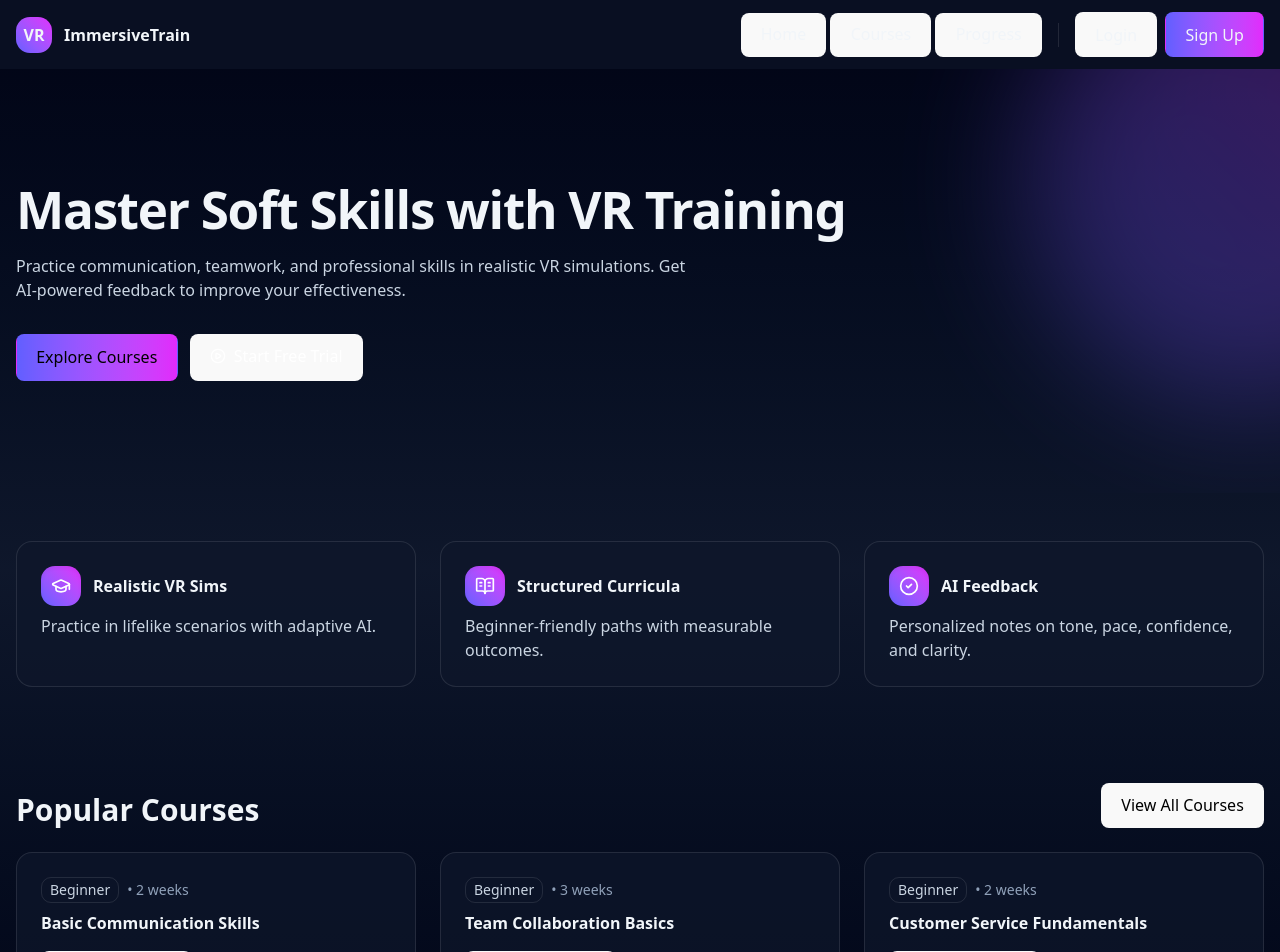
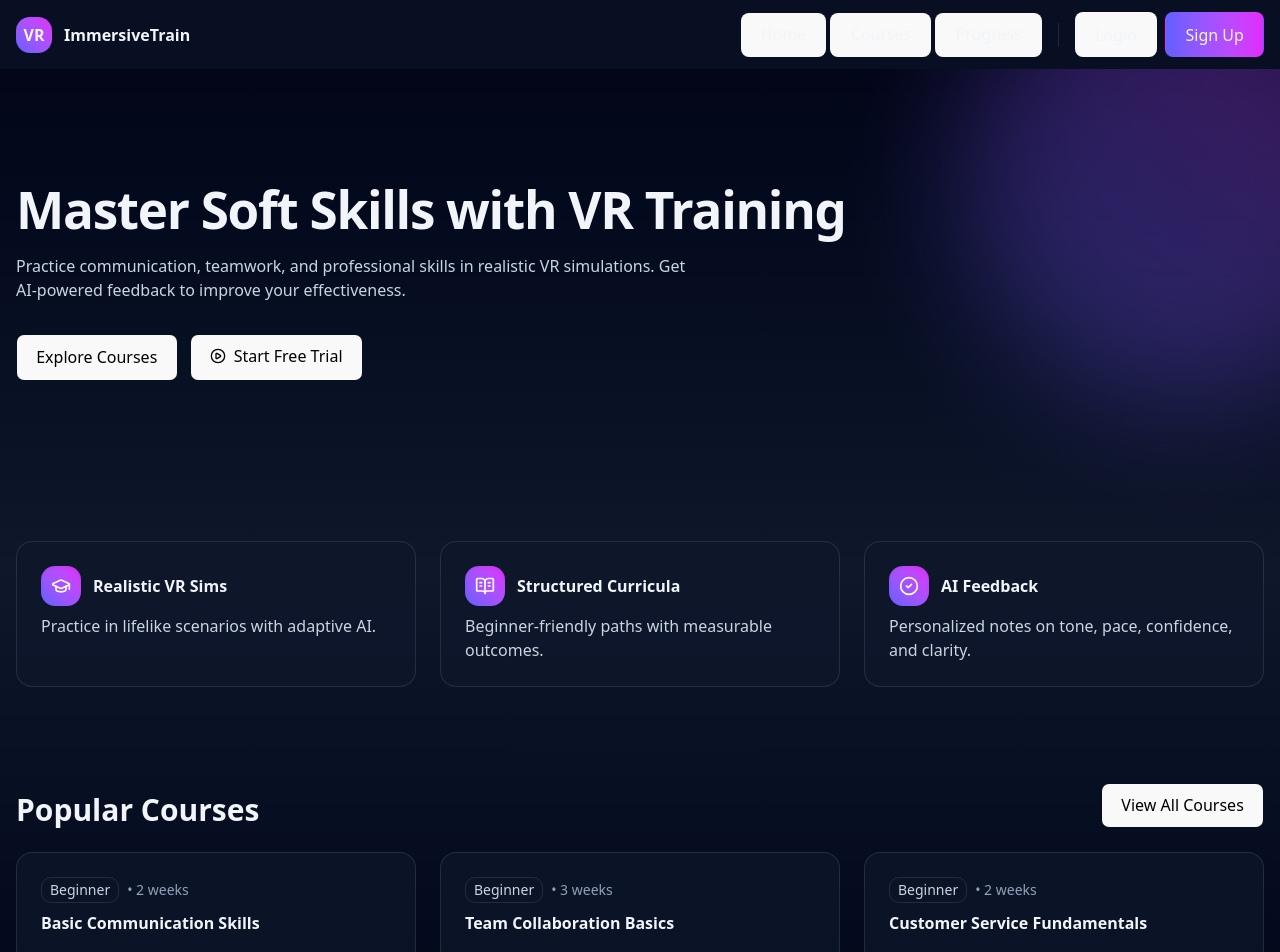
Before and after one commit to mugilmalathi/skillspherse, a React (Vite) app: page / in a window 1280 px wide. Shown: the top 952 px of the page. Built offline with nearby package versions, Linux system fonts and the light colour scheme.

Commit message:
Fix homepage whitespace and update button styles

```diff
--- a/src/components/atom/button/button.tsx
+++ b/src/components/atom/button/button.tsx
@@ -15,11 +15,11 @@ export default function Button({
 
   const variants: Record<NonNullable<Props["variant"]>, string> = {
     primary:
-        "border border-black bg-white text-black hover:bg-gray-100 hover:border-gray-800 focus:ring-black",
+        "bg-white text-black border-2 border-transparent bg-clip-padding relative before:absolute before:inset-0 before:bg-gradient-to-r before:from-indigo-500 before:to-fuchsia-500 before:rounded-xl before:-z-10 before:m-[-2px] hover:bg-gray-50 focus:ring-indigo-500",
     secondary:
-        "border border-white/20 bg-slate-900 text-white hover:bg-slate-800 focus:ring-white/40",
+        "bg-white text-black border-2 border-transparent bg-clip-padding relative before:absolute before:inset-0 before:bg-gradient-to-r before:from-indigo-500 before:to-fuchsia-500 before:rounded-xl before:-z-10 before:m-[-2px] hover:bg-gray-50 focus:ring-indigo-500",
     outline:
-        "border border-black bg-transparent text-black hover:bg-gray-100 focus:ring-black",
+        "bg-white text-black border-2 border-transparent bg-clip-padding relative before:absolute before:inset-0 before:bg-gradient-to-r before:from-indigo-500 before:to-fuchsia-500 before:rounded-xl before:-z-10 before:m-[-2px] hover:bg-gray-50 focus:ring-indigo-500",
   };
 
   return (
--- a/src/pages/Checkout/index.tsx
+++ b/src/pages/Checkout/index.tsx
@@ -40,7 +40,7 @@ export default function Checkout({
                 </div>
                 <Button
                     onClick={onSuccess}
-                    className="mt-6 rounded-xl px-4 py-2 bg-gradient-to-r from-indigo-500 to-fuchsia-500"
+                    className="mt-6 rounded-xl px-4 py-2 bg-white text-black border-2 border-transparent bg-clip-padding relative before:absolute before:inset-0 before:bg-gradient-to-r before:from-indigo-500 before:to-fuchsia-500 before:rounded-xl before:-z-10 before:m-[-2px]"
                 >
                     Pay ${c.price.toFixed(2)}
                 </Button>
--- a/src/pages/CourseDetail/index.tsx
+++ b/src/pages/CourseDetail/index.tsx
@@ -39,7 +39,7 @@ export default function CourseDetail({
               </div>
               <Button
                   onClick={() => onCheckout(c.id)}
-                  className="mt-3 rounded-xl px-3 py-2 bg-gradient-to-r from-indigo-500 to-fuchsia-500"
+                  className="mt-3 rounded-xl px-3 py-2 bg-white text-black border-2 border-transparent bg-clip-padding relative before:absolute before:inset-0 before:bg-gradient-to-r before:from-indigo-500 before:to-fuchsia-500 before:rounded-xl before:-z-10 before:m-[-2px]"
               >
                 Buy Now
               </Button>
--- a/src/pages/Courses/index.tsx
+++ b/src/pages/Courses/index.tsx
@@ -14,7 +14,7 @@ export default function Courses({ onView }: { onView: (id:number)=>void }){
             </div>
             <h3 className="mt-2 font-semibold">{c.title}</h3>
             <div className="mt-4 flex items-center justify-between">
-              <Button onClick={()=>onView(c.id)} className="rounded-xl px-3 py-2 bg-indigo-600 hover:bg-indigo-700 text-white">View Details →</Button>
+              <Button onClick={()=>onView(c.id)} className="rounded-xl px-3 py-2 bg-white text-black border-2 border-transparent bg-clip-padding relative before:absolute before:inset-0 before:bg-gradient-to-r before:from-indigo-500 before:to-fuchsia-500 before:rounded-xl before:-z-10 before:m-[-2px]">View Details →</Button>
               <div className="text-slate-200 font-semibold">${'{'}c.price.toFixed(2){'}'}</div>
             </div>
           </div>
--- a/src/pages/Home/index.tsx
+++ b/src/pages/Home/index.tsx
@@ -4,9 +4,9 @@ import { CheckCircle2, GraduationCap, BookOpenText, PlayCircle } from "lucide-re
 
 export default function Home({ onViewCourse }: { onViewCourse: (id: number) => void }) {
     return (
-        <div className="bg-gradient-to-b from-slate-950 via-slate-900 to-slate-950 text-slate-100 overflow-x-clip">
+        <div className="bg-gradient-to-b from-slate-950 via-slate-900 to-slate-950 text-slate-100 overflow-x-hidden">
             {/* HERO */}
-            <div className="mx-auto max-w-7xl px-4 py-20 md:py-28 relative overflow-hidden">
+            <div className="mx-auto max-w-7xl px-4 py-20 md:py-28 relative">
                 <h1 className="text-3xl md:text-6xl font-bold tracking-tight">
                     Master Soft Skills with VR Training
                 </h1>
@@ -17,11 +17,11 @@ export default function Home({ onViewCourse }: { onViewCourse: (id: number) => v
                 </p>
 
                 <div className="mt-8 flex flex-wrap gap-3">
-                    <Button className="rounded-xl px-4 py-2 bg-gradient-to-r from-indigo-500 to-fuchsia-500">
+                    <Button className="rounded-xl px-4 py-2 bg-white text-black border-2 border-transparent bg-clip-padding relative before:absolute before:inset-0 before:bg-gradient-to-r before:from-indigo-500 before:to-fuchsia-500 before:rounded-xl before:-z-10 before:m-[-2px]">
                         Explore Courses
                     </Button>
 
-                    <Button className="rounded-xl px-4 py-2 bg-indigo-600 hover:bg-indigo-700 text-white">
+                    <Button className="rounded-xl px-4 py-2 bg-white text-black border-2 border-transparent bg-clip-padding relative before:absolute before:inset-0 before:bg-gradient-to-r before:from-indigo-500 before:to-fuchsia-500 before:rounded-xl before:-z-10 before:m-[-2px]">
             <span className="inline-flex items-center gap-2">
               <PlayCircle className="h-4 w-4" /> Start Free Trial
             </span>
@@ -31,7 +31,7 @@ export default function Home({ onViewCourse }: { onViewCourse: (id: number) => v
                 {/* Decorative blob – anchored so it never creates horizontal scroll */}
                 <div
                     className="
-            pointer-events-none absolute top-0 right-[-12rem]
+            pointer-events-none absolute top-0 right-[-8rem]
             h-[28rem] w-[28rem]
             -translate-y-1/4
             blur-3xl opacity-30
@@ -64,7 +64,7 @@ export default function Home({ onViewCourse }: { onViewCourse: (id: number) => v
             <div className="mx-auto max-w-7xl px-4 py-12">
                 <div className="flex items-end justify-between gap-4">
                     <h2 className="text-xl md:text-3xl font-bold">Popular Courses</h2>
-                    <Button className="rounded-xl px-3 py-2 border border-white/15">
+                    <Button className="rounded-xl px-3 py-2 bg-white text-black border-2 border-transparent bg-clip-padding relative before:absolute before:inset-0 before:bg-gradient-to-r before:from-indigo-500 before:to-fuchsia-500 before:rounded-xl before:-z-10 before:m-[-2px]">
                         View All Courses
                     </Button>
                 </div>
@@ -84,7 +84,7 @@ export default function Home({ onViewCourse }: { onViewCourse: (id: number) => v
                             <div className="mt-4 flex items-center justify-between">
                                 <Button
                                     onClick={() => onViewCourse(c.id)}
-                                    className="rounded-xl px-3 py-2 bg-indigo-600 hover:bg-indigo-700 text-white"
+                                    className="rounded-xl px-3 py-2 bg-white text-black border-2 border-transparent bg-clip-padding relative before:absolute before:inset-0 before:bg-gradient-to-r before:from-indigo-500 before:to-fuchsia-500 before:rounded-xl before:-z-10 before:m-[-2px]"
                                 >
                                     View Details →
                                 </Button>
--- a/src/pages/Login/index.tsx
+++ b/src/pages/Login/index.tsx
@@ -16,6 +16,7 @@ export default function Login({ onLogin }:{ onLogin: ()=>void }){
             <input type="password" className="mt-1 w-full rounded-xl bg-slate-950 border border-white/10 px-3 py-2" placeholder="••••••••" />
           </div>
           <Button onClick={onLogin} className="rounded-xl px-4 py-2 bg-gradient-to-r from-indigo-500 to-fuchsia-500">Sign in</Button>
+          <Button onClick={onLogin} className="rounded-xl px-4 py-2 bg-white text-black border-2 border-transparent bg-clip-padding relative before:absolute before:inset-0 before:bg-gradient-to-r before:from-indigo-500 before:to-fuchsia-500 before:rounded-xl before:-z-10 before:m-[-2px]">Sign in</Button>
         </div>
       </div>
     </div>
--- a/src/pages/MyCourses/index.tsx
+++ b/src/pages/MyCourses/index.tsx
@@ -16,6 +16,7 @@ export default function MyCourses({ owned }:{owned:number[]}){
               <div className="text-sm text-slate-400">{c.level} • {c.duration}</div>
               <div className="font-semibold mt-1">{c.title}</div>
               <Button className="mt-4 rounded-xl px-3 py-2 bg-white/10 hover:bg-white/15">Continue →</Button>
+              <Button className="mt-4 rounded-xl px-3 py-2 bg-white text-black border-2 border-transparent bg-clip-padding relative before:absolute before:inset-0 before:bg-gradient-to-r before:from-indigo-500 before:to-fuchsia-500 before:rounded-xl before:-z-10 before:m-[-2px]">Continue →</Button>
             </div>
           ))}
         </div>
--- a/src/pages/Registration/index.tsx
+++ b/src/pages/Registration/index.tsx
@@ -120,7 +120,7 @@ export default function Registration() {
                     <button
                         type="submit"
                         disabled={loading}
-                        className="mt-2 w-full rounded-xl px-4 py-3 text-slate-50 bg-gradient-to-r from-indigo-500 to-fuchsia-500 hover:opacity-95 focus:outline-none focus:ring-2 focus:ring-fuchsia-400/50 disabled:opacity-60"
+                        className="mt-2 w-full rounded-xl px-4 py-3 text-black bg-white border-2 border-transparent bg-clip-padding relative before:absolute before:inset-0 before:bg-gradient-to-r before:from-indigo-500 before:to-fuchsia-500 before:rounded-xl before:-z-10 before:m-[-2px] hover:bg-gray-50 focus:outline-none focus:ring-2 focus:ring-indigo-500/50 disabled:opacity-60"
                     >
                         {loading ? "Creating..." : "Create account"}
                     </button>
```
